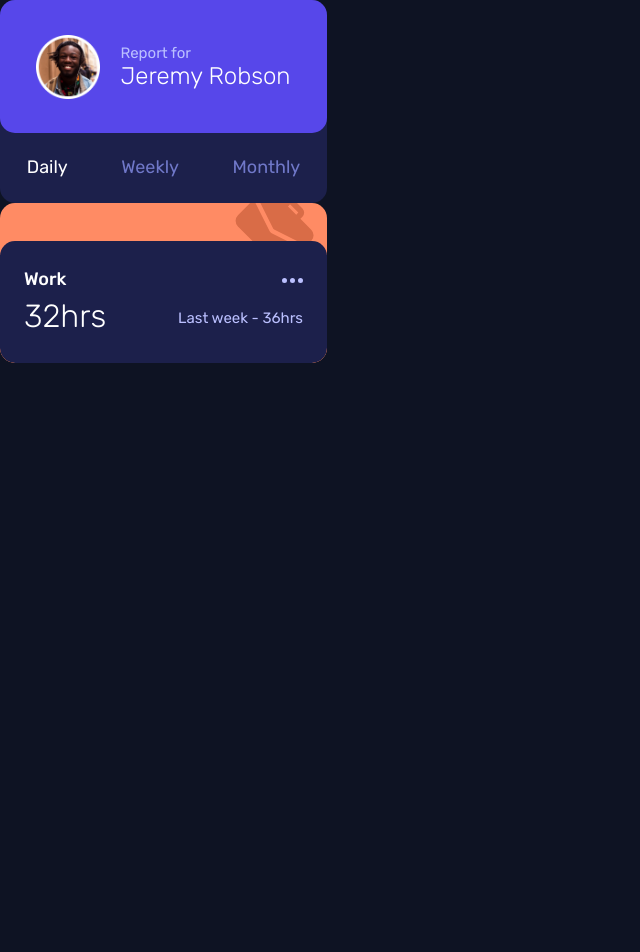
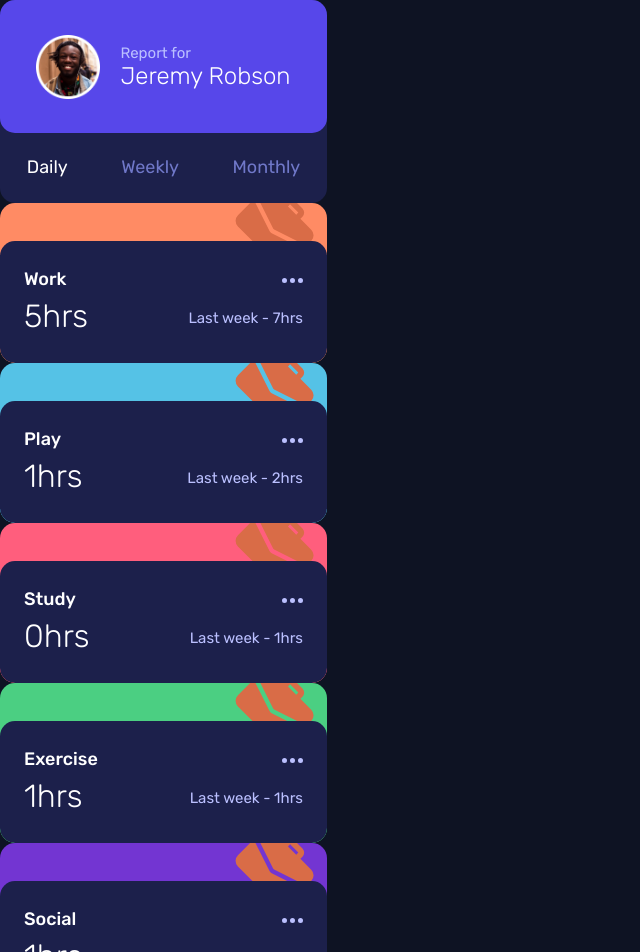
Before and after one commit to cthulhuscode/react-time-tracking-dashboard, a React (Create React App) app: page / in a window 1280 px wide. Shown: the top 952 px of the page, without its empty margins (0-640 px from the left). Before the commit the page ends 800 px from the top, so only its background shows below. Built offline with nearby package versions, Linux system fonts and the light colour scheme.

Commit message:
Creating several Card dynamically

```diff
--- a/src/App.jsx
+++ b/src/App.jsx
@@ -1,10 +1,19 @@
+import { useState } from "react";
+import { useSelector } from "react-redux";
+import { Card, NavCard} from "./components/Cards";
+import { getHours } from "./store/slices/timeSlice";
 import "./App.scss";
-import { Card, NavCard} from "./components/Cards";
+
+
 
 function App() {
+  const hours = useSelector(state => state.time[state.time.freq]);
+
+  console.log(hours)
+
   return <div className="App">
     <NavCard />
-    <Card />
+    { hours && hours.map(hour => <Card key={hour.category} hour={hour} />) }
   </div>;
 }
 
--- a/src/components/Cards/Card/Card.jsx
+++ b/src/components/Cards/Card/Card.jsx
@@ -2,11 +2,12 @@ import { images } from "../../../constants";
 import "./Card.scss";
 
 export const Card = ({
-  category, hours, lastWeek, image
+  hour: { category, hours, image, lastWeek, color}
 }) => {
 
+
   return (
-    <div className='card'>
+    <div className='card' style={{backgroundColor: color}}>
       <img className="card-img" src={image || images.work} alt="work" />
       <div className='card-info'>
         <div className='card-info__item card-info__item-1'>
@@ -14,8 +15,8 @@ export const Card = ({
           <img className='card-info__menu' src={images.ellipsis} alt='menu' />
         </div>
         <div className='card-info__item card-info__item-2'>
-          <p className='card-info__hours'>{hours || '32hrs'}</p>
-          <p className='card-info__last'>{lastWeek || 'Last week - 36hrs'}</p>
+          <p className='card-info__hours'>{hours}hrs</p>
+          <p className='card-info__last'>Last week - {lastWeek}hrs</p>
         </div>
       </div>
     </div>
--- a/src/data.js
+++ b/src/data.js
@@ -1,26 +1,26 @@
 export default {
   daily: [
-    { category: "Work", hours: 5, lastWeek: 7 },
-    { category: "Play", hours: 1, lastWeek: 2 },
-    { category: "Study", hours: 0, lastWeek: 1 },
-    { category: "Exercise", hours: 1, lastWeek: 1 },
-    { category: "Social", hours: 1, lastWeek: 3 },
-    { category: "Self Care", hours: 0, lastWeek: 1 },
+    { category: "Work", hours: 5, lastWeek: 7, color: "#FF8B64" },
+    { category: "Play", hours: 1, lastWeek: 2, color: "#55C2E6" },
+    { category: "Study", hours: 0, lastWeek: 1, color: "#FF5E7D" },
+    { category: "Exercise", hours: 1, lastWeek: 1, color: "#4BCF82" },
+    { category: "Social", hours: 1, lastWeek: 3, color: "#7335D2" },
+    { category: "Self Care", hours: 0, lastWeek: 1, color: "#F1C75B" },
   ],
   weekly: [
-    { category: "Work", hours: 32, lastWeek: 36 },
-    { category: "Play", hours: 10, lastWeek: 8 },
-    { category: "Study", hours: 4, lastWeek: 7 },
-    { category: "Exercise", hours: 4, lastWeek: 5 },
-    { category: "Social", hours: 5, lastWeek: 10 },
-    { category: "Self Care", hours: 2, lastWeek: 2 },
+    { category: "Work", hours: 32, lastWeek: 36, color: "#FF8B64" },
+    { category: "Play", hours: 10, lastWeek: 8, color: "#55C2E6" },
+    { category: "Study", hours: 4, lastWeek: 7, color: "#FF5E7D" },
+    { category: "Exercise", hours: 4, lastWeek: 5, color: "#4BCF82" },
+    { category: "Social", hours: 5, lastWeek: 10, color: "#7335D2" },
+    { category: "Self Care", hours: 2, lastWeek: 2, color: "#F1C75B" },
   ],
   monthly: [
-    { category: "Work", hours: 103, lastWeek: 128 },
-    { category: "Play", hours: 23, lastWeek: 29 },
-    { category: "Study", hours: 13, lastWeek: 19 },
-    { category: "Exercise", hours: 11, lastWeek: 18 },
-    { category: "Social", hours: 21, lastWeek: 23 },
-    { category: "Self Care", hours: 7, lastWeek: 11 },
+    { category: "Work", hours: 103, lastWeek: 128, color: "#FF8B64" },
+    { category: "Play", hours: 23, lastWeek: 29, color: "#55C2E6" },
+    { category: "Study", hours: 13, lastWeek: 19, color: "#FF5E7D" },
+    { category: "Exercise", hours: 11, lastWeek: 18, color: "#4BCF82" },
+    { category: "Social", hours: 21, lastWeek: 23, color: "#7335D2" },
+    { category: "Self Care", hours: 7, lastWeek: 11, color: "#F1C75B" },
   ],
 };
--- a/src/store/slices/timeSlice.js
+++ b/src/store/slices/timeSlice.js
@@ -1,17 +1,22 @@
 import { createSlice } from "@reduxjs/toolkit";
 import data from "../../data";
 
-const initialState = data;
+const initialState = { ...data, freq: "daily" };
 
 export const timeSlice = createSlice({
   name: "time",
   initialState,
   reducers: {
-    getDailyHours: (state, action) => {
-      state.value += 1;
+    changeFreq: (state, action) => {
+      state.freq = action.payload;
+    },
+    getHours: (state, action) => {
+      return state[state.freq];
     },
   },
 });
 
 // Action creators are generated for each case reducer function
-export const { increment } = timeSlice.actions;
+export const { changeCategory, getHours } = timeSlice.actions;
+
+export default timeSlice.reducer;
--- a/src/store/store.js
+++ b/src/store/store.js
@@ -1,5 +1,8 @@
 import { configureStore } from "@reduxjs/toolkit";
+import timeReducer from "./slices/timeSlice";
 
 export const store = configureStore({
-  reducer: {},
+  reducer: {
+    time: timeReducer,
+  },
 });
```
